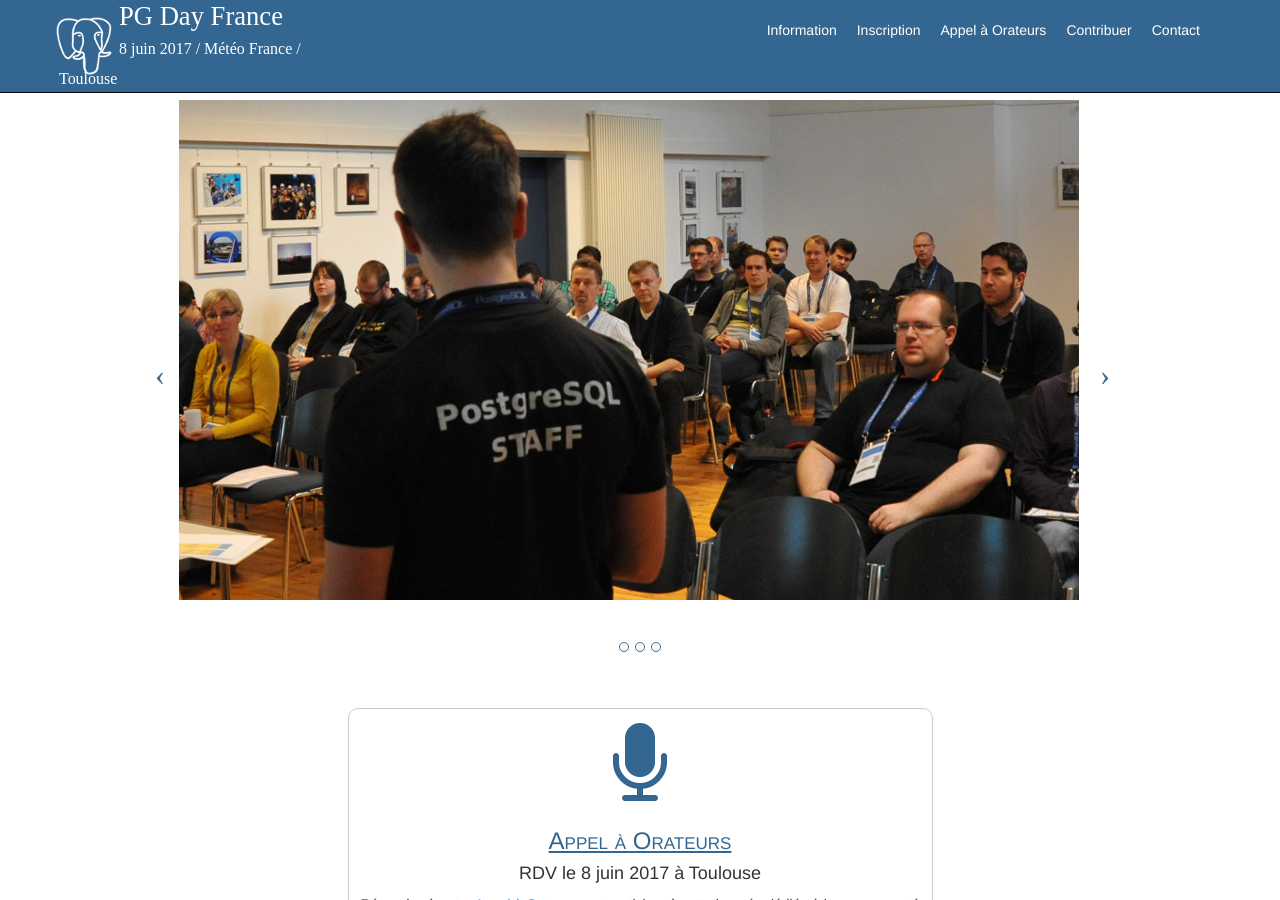
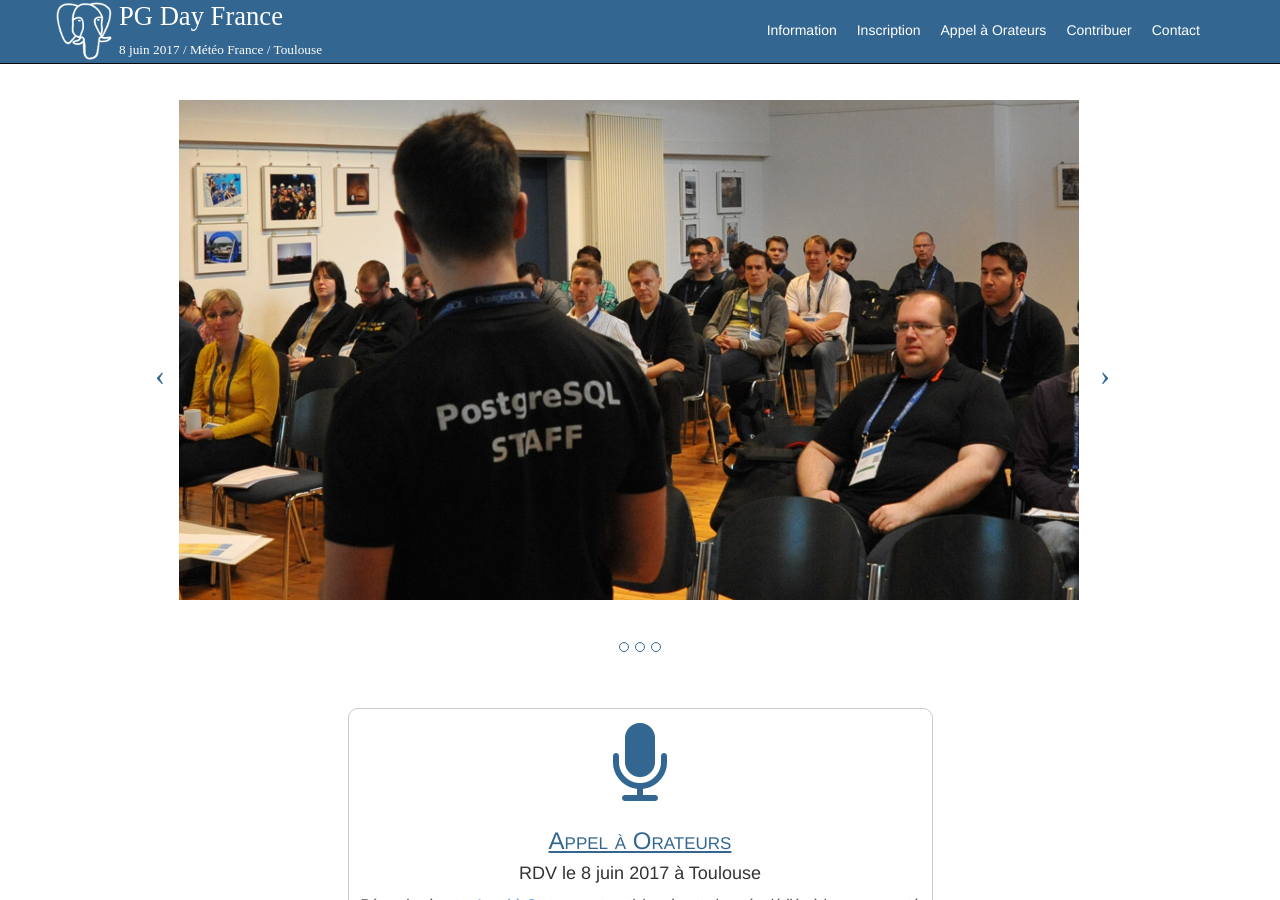
Before and after one commit to postgresqlfr/2024.pgday.fr, a Jekyll site: the page built from index.html, in a window 1280 px wide and 900 px high. Built offline with Jekyll 4.4.1, drawn with Linux system fonts in a browser that asks for light colours; Markdown is read by kramdown in place of the engine named in the settings.

Commit message:
even smaller brand info

```diff
--- a/css/style.css
+++ b/css/style.css
@@ -145,7 +145,7 @@
 }
 
 .brand-info{
-    font-size: 0.6em;
+    font-size: 0.5em;
 }
 
 .navbar-header{
@@ -165,7 +165,7 @@
 }
 
 .brand-info{
-    font-size: 0.5em;
+    font-size: 0.4em;
     font-weight: bold;
 }
 
```
